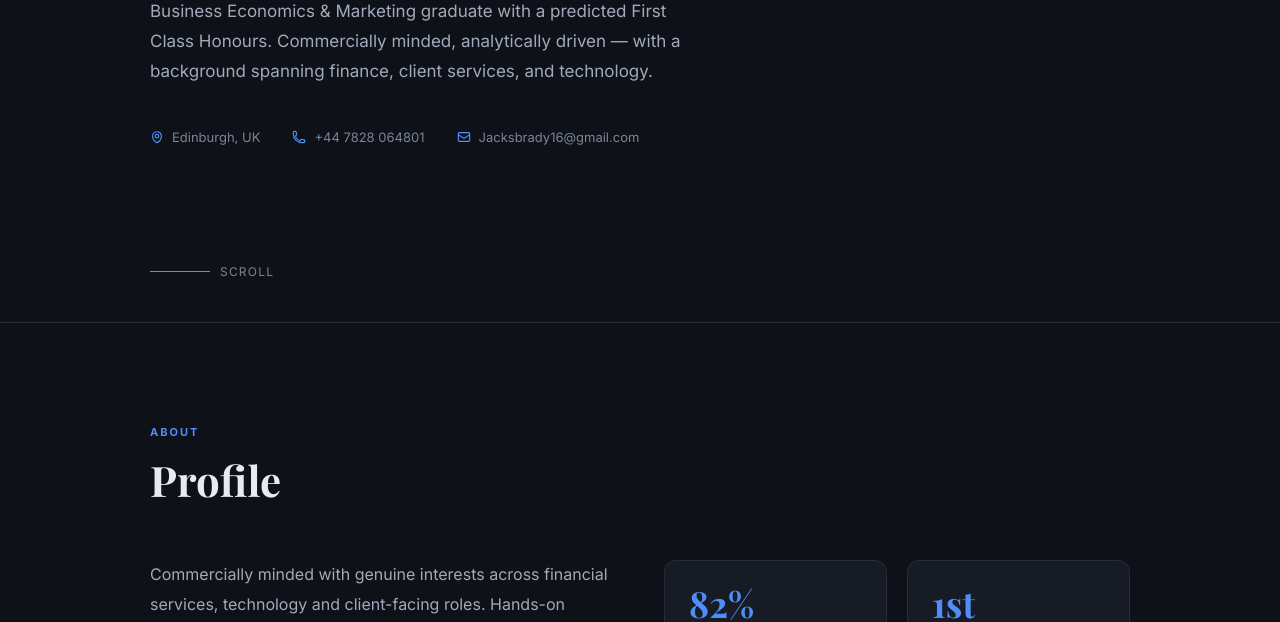
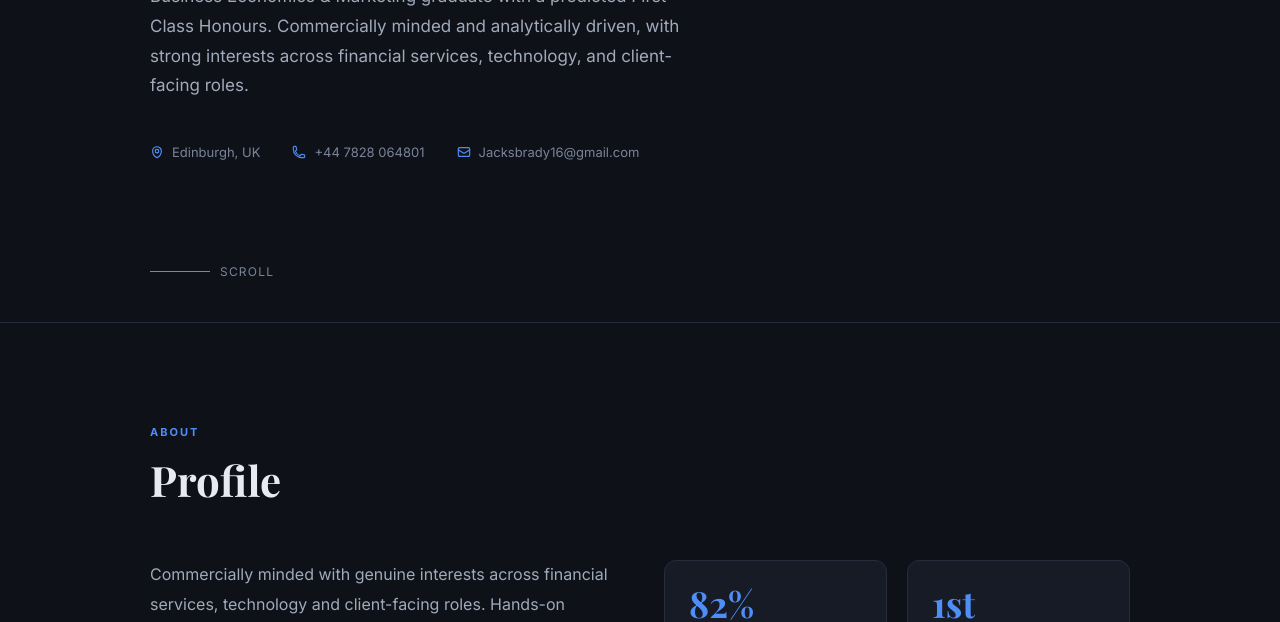
Before and after one commit to jacksbrady16-rgb/jack-brady-cv, a plain HTML site: page index.html in a window 1280 px wide. Shown: the part 478-1100 px from the top of the page. Drawn offline with nearby package versions, Linux system fonts and the light colour scheme.

Commit message:
Add files via upload

```diff
--- a/index.html
+++ b/index.html
@@ -551,7 +551,7 @@
     <h1>Jack<br /><span>Brady.</span></h1>
     <p class="hero-sub">
       Business Economics &amp; Marketing graduate with a predicted First Class Honours.
-      Commercially minded, analytically driven — with a background spanning finance, client services, and technology.
+      Commercially minded and analytically driven, with strong interests across financial services, technology, and client-facing roles.
     </p>
     <div class="hero-meta">
       <div class="hero-meta-item">
```
